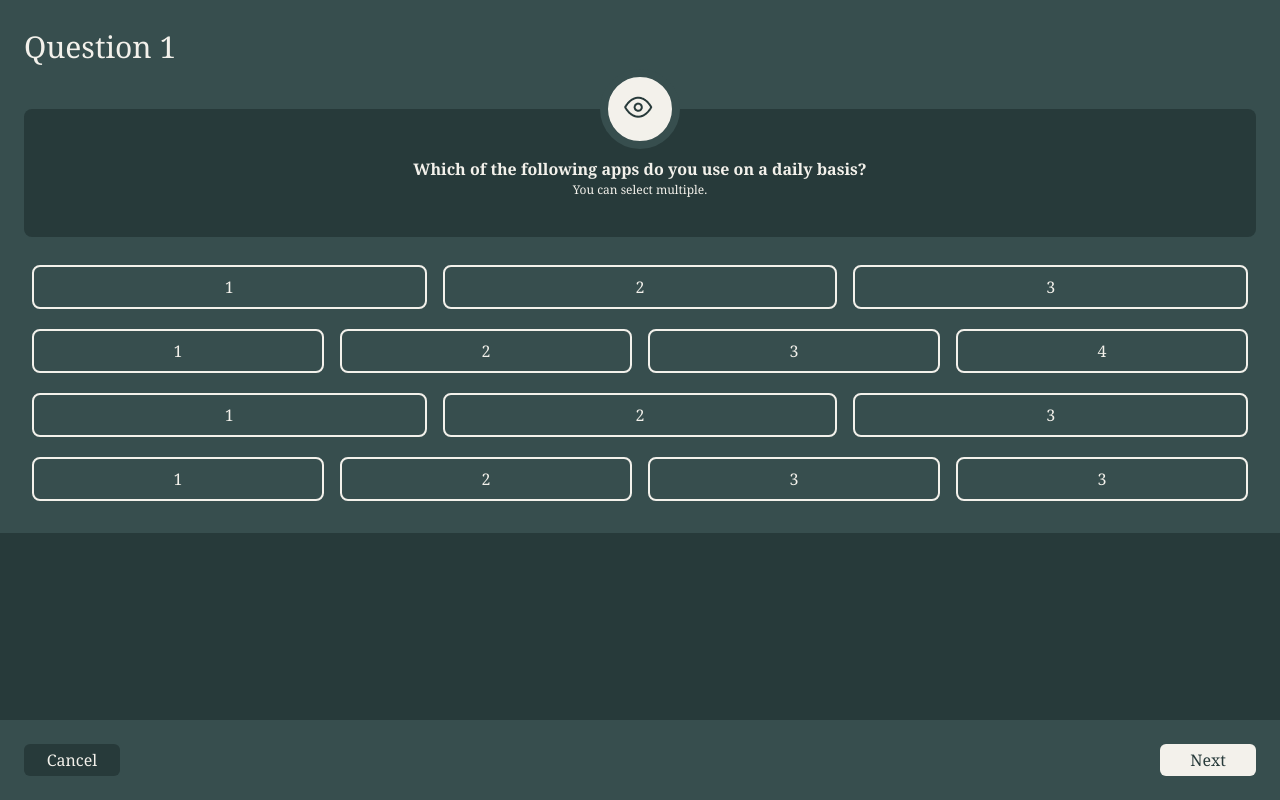
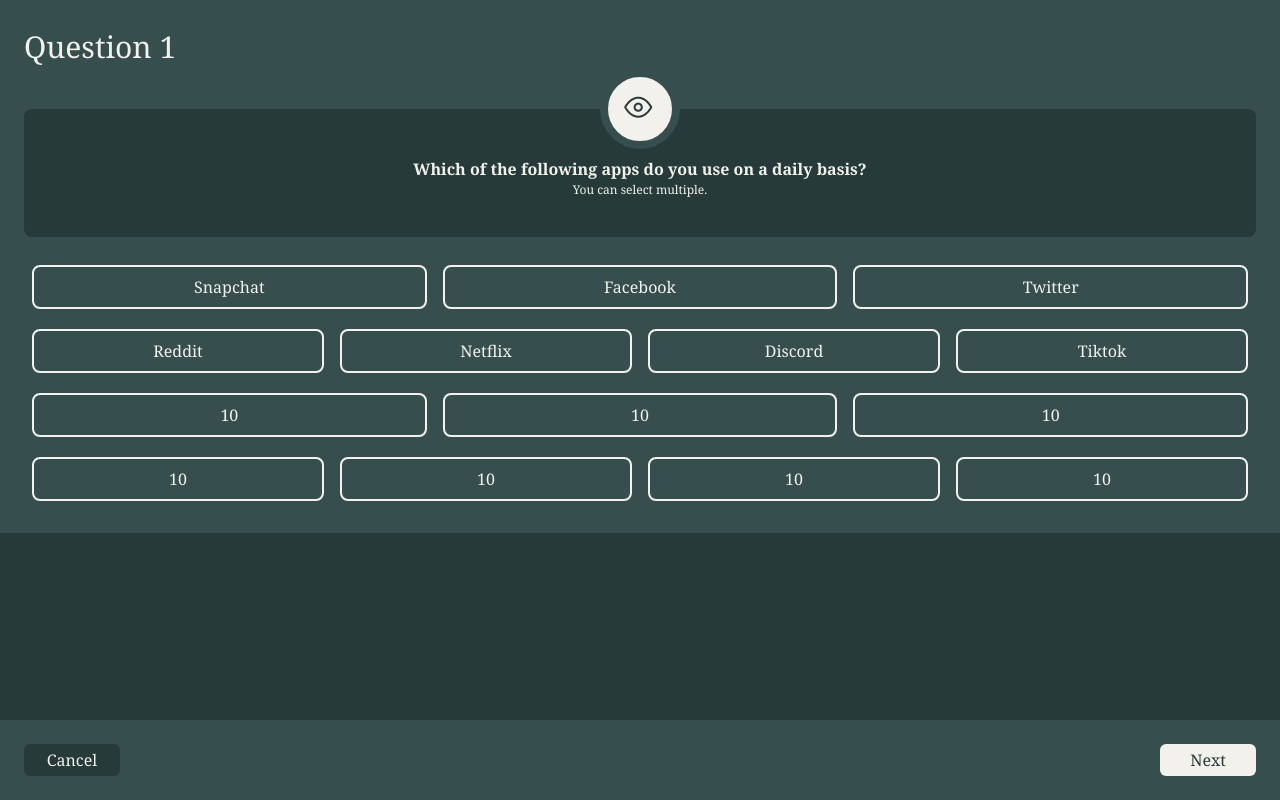
Before and after one commit to A-TEAM-FONTYS/Frontend, a Vue app: page / in a window 1280 px wide. Built offline with nearby package versions, Linux system fonts and the light colour scheme.

Commit message:
added footercomponent and buttoncomponent

```diff
--- /dev/null
+++ b/src/components/Questions/buttonComponent.vue
@@ -0,0 +1,10 @@
+<template>
+    <button class="flex-1 hover:bg-hex font-serif text-pampas-700 text-center border-2 border-pampas px-4 py-2 m-2 rounded-lg">{{name}}</button>
+</template>
+
+<script>
+export default {
+    name: 'Button',
+    props: ['name']
+}
+</script>
--- /dev/null
+++ b/src/components/Questions/footer.vue
@@ -0,0 +1,8 @@
+<template>
+<footer class="left-0 bottom-0 w-full fixed p-6 bg-outer-space">
+    <div class="button-group">
+        <button class="w-24 p-1 font-serif float-left bg-limed-spruce text-pampas rounded-md">Cancel</button>
+        <button class="w-24 p-1 font-serif float-right bg-pampas text-limed-spruce rounded-md">Next</button>
+    </div>
+</footer>
+</template>
--- a/src/views/questions/quetion1.vue
+++ b/src/views/questions/quetion1.vue
@@ -16,38 +16,38 @@
         </div>
       </div>
     <div class="mt-5 flex">
-        <button class="flex-1 font-serif text-pampas-700 text-center border-2 border-pampas px-4 py-2 m-2 rounded-lg">1</button>
-        <button class="flex-1 font-serif text-pampas-700 text-center border-2 border-pampas px-4 py-2 m-2 rounded-lg">2</button>
-        <button class="flex-1 font-serif text-pampas-700 text-center border-2 border-pampas px-4 py-2 m-2 rounded-lg">3</button>
+        <v-button name="Snapchat"></v-button>
+        <v-button name="Facebook"></v-button>
+        <v-button name="Twitter"></v-button>
     </div>
     <div class="mt-1 flex">
-        <button class="flex-1 font-serif text-pampas-700 text-center border-2 border-pampas px-4 py-2 m-2 rounded-lg">1</button>
-        <button class="flex-1 font-serif text-pampas-700 text-center border-2 border-pampas px-4 py-2 m-2 rounded-lg">2</button>
-        <button class="flex-1 font-serif text-pampas-700 text-center border-2 border-pampas px-4 py-2 m-2 rounded-lg">3</button>
-        <button class="flex-1 font-serif text-pampas-700 text-center border-2 border-pampas px-4 py-2 m-2 rounded-lg">4</button>
+        <v-button name="Reddit"></v-button>
+        <v-button name="Netflix"></v-button>
+        <v-button name="Discord"></v-button>
+        <v-button name="Tiktok"></v-button>
     </div>
     <div class="mt-1 flex">
-        <button class="flex-1 font-serif text-pampas-700 text-center border-2 border-pampas px-4 py-2 m-2 rounded-lg">1</button>
-        <button class="flex-1 font-serif text-pampas-700 text-center border-2 border-pampas px-4 py-2 m-2 rounded-lg">2</button>
-        <button class="flex-1 font-serif text-pampas-700 text-center border-2 border-pampas px-4 py-2 m-2 rounded-lg">3</button>
+       <v-button name="10"></v-button>
+       <v-button name="10"></v-button>
+       <v-button name="10"></v-button>
     </div>
     <div class="mt-1 flex">
-        <button class="flex-1 font-serif text-pampas-700 text-center border-2 border-pampas px-4 py-2 m-2 rounded-lg">1</button>
-        <button class="flex-1 font-serif text-pampas-700 text-center border-2 border-pampas px-4 py-2 m-2 rounded-lg">2</button>
-        <button class="flex-1 font-serif text-pampas-700 text-center border-2 border-pampas px-4 py-2 m-2 rounded-lg">3</button>
-        <button class="flex-1 font-serif text-pampas-700 text-center border-2 border-pampas px-4 py-2 m-2 rounded-lg">3</button>
+        <v-button name="10"></v-button>
+        <v-button name="10"></v-button>
+        <v-button name="10"></v-button>
+        <v-button name="10"></v-button>
     </div>
-    <footer class="left-0 bottom-0 w-full fixed p-6 bg-outer-space">
-      <div class="button-group">
-        <button class="w-24 p-1 font-serif float-left bg-limed-spruce text-pampas rounded-md">Cancel</button>
-        <button class="w-24 p-1 font-serif float-right bg-pampas text-limed-spruce rounded-md">Next</button>
-      </div>
-    </footer>
+    <v-footer></v-footer>
 </div>
 </template>
 <script>
+    import Button from '@/components/Questions/buttonComponent.vue'
+    import Footer from '@/components/Questions/footer.vue'
 
-export default {
-  name: 'introquiz1'
+    export default {
+    components:{
+      'v-button' : Button,
+      'v-footer' : Footer
+    }
 }
 </script>
--- a/tailwind.config.js
+++ b/tailwind.config.js
@@ -8,7 +8,8 @@ module.exports = {
         'green-mist': '#D6D4AF',
         'outer-space': '#374E4E',
         'limed-spruce': '#273A3A',
-        pampas: '#F3F1EB'
+        pampas: '#F3F1EB',
+        hex: '#D6D4AF'
       },
       fontSize: {
         xs: '.75rem',
```
